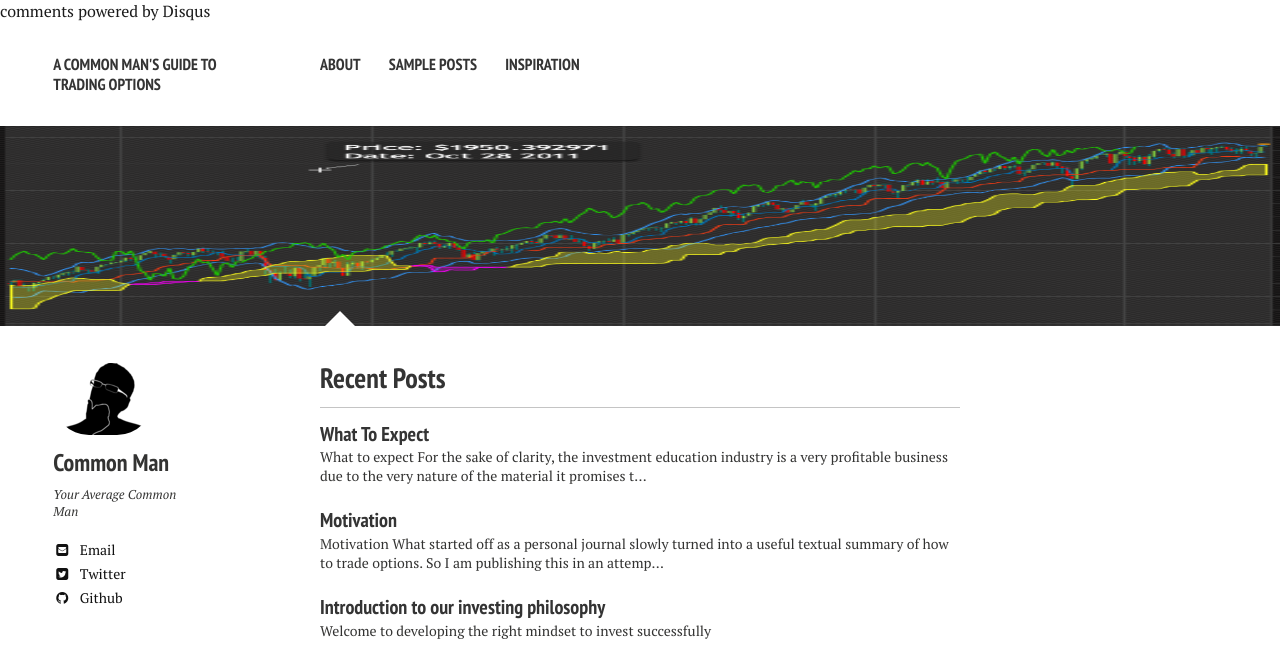
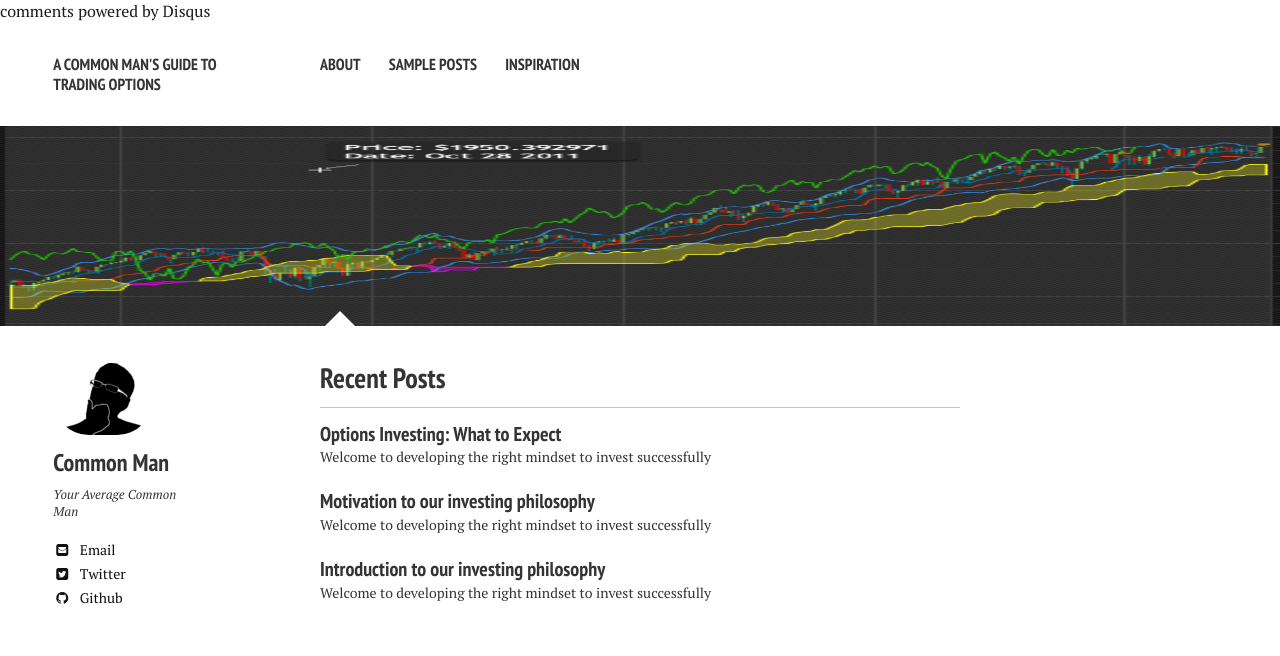
Before and after one commit to mycpuorg/mycpuorg.github.io, a Jekyll site: the page built from index.md, in a window 1280 px wide, cut to the strip 0-656 px from the top of the page. Built offline with Jekyll 4.4.1, drawn with Linux system fonts in a browser that asks for light colours; nearby versions of some CDN libraries; comment, search, counter and statistics services are not loaded.

Commit message:
set header for adding as posts

```diff
--- a/_posts/2011-07-21-Motivation.md
+++ b/_posts/2011-07-21-Motivation.md
@@ -1,3 +1,11 @@
+---
+layout: post
+title: "Motivation to our investing philosophy"
+excerpt: "Welcome to developing the right mindset to invest successfully"
+tags: [Investing, mindset, philosophy, Options]
+comments: true
+---
+
 ## Motivation
  What started off as a personal journal slowly turned into a useful
  textual summary of how to trade options. So I am publishing this in
--- a/_posts/2011-08-10-What-to-expect.md
+++ b/_posts/2011-08-10-What-to-expect.md
@@ -1,3 +1,10 @@
+---
+layout: post
+title: "Options Investing: What to Expect"
+excerpt: "Welcome to developing the right mindset to invest successfully"
+tags: [Investing, mindset, philosophy, Options]
+comments: true
+---
 
 ## What to expect
  For the sake of clarity, the investment education industry is a very profitable business due to the very nature of the material it promises to teach. Comprehensive materials on derivatives and the theory governing the derivative markets are products of decades of research done by mathematicians (a.k.a rocket scientists!). While its nice to know the theory behind options pricing you won't be able to apply Black-Scholes' Model practically while trying to make trades at retail scales. I redirect the interested readers to the [original publication](https://dx.doi.org/10.1086%2F260062).
```
